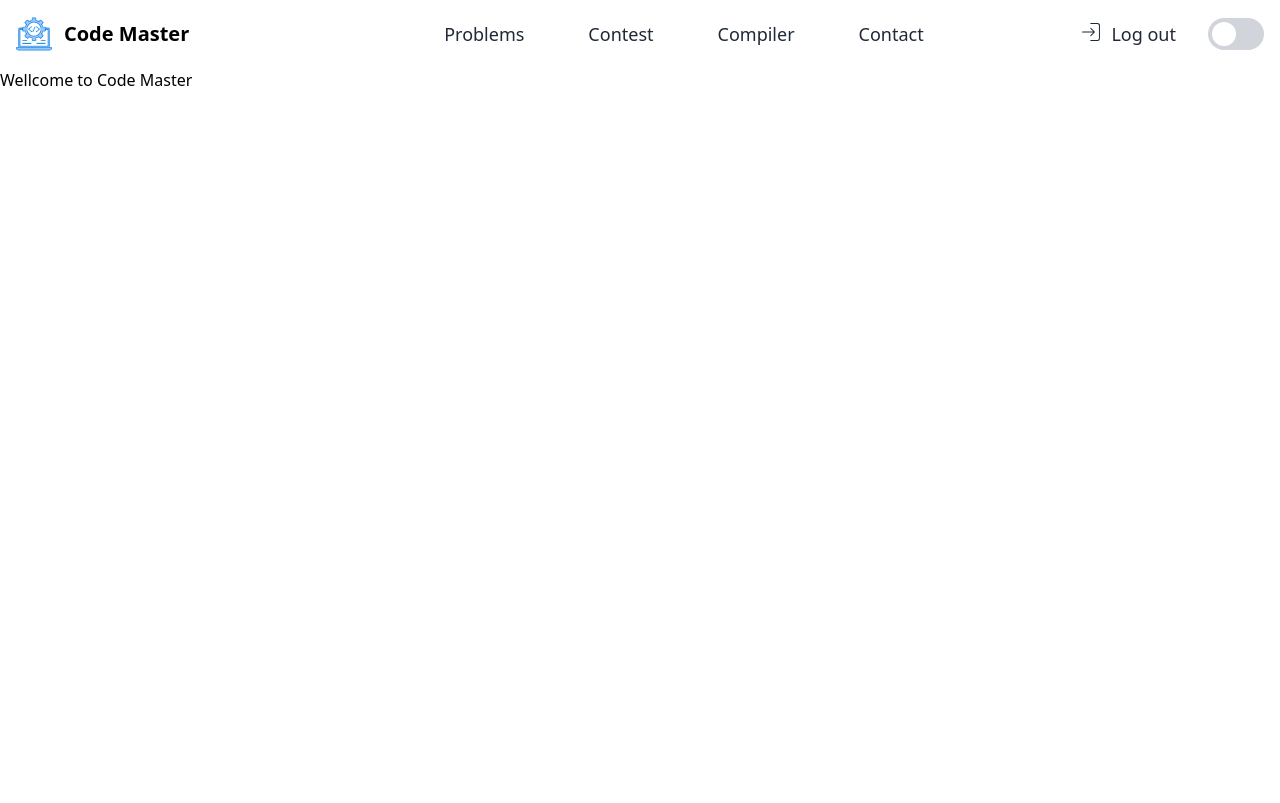
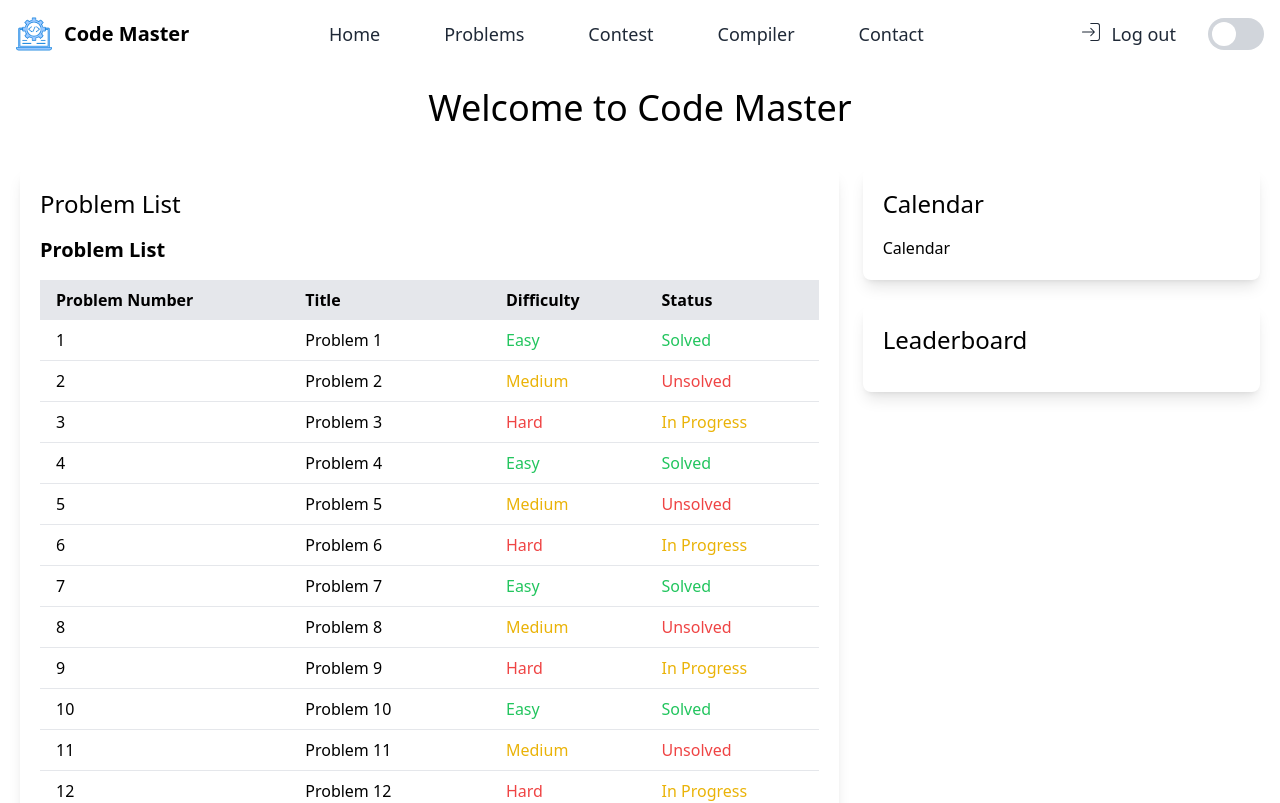
Before and after one commit to sh1vaReddy/online-judge, a React (Vite) app in the folder frontend/: page / in a window 1280 px wide. Shown: the top 803 px of the page. Built offline with nearby package versions, Linux system fonts and the light colour scheme.

Commit message:
home page

```diff
--- a/frontend/src/App.jsx
+++ b/frontend/src/App.jsx
@@ -19,6 +19,7 @@ const App = () => {
               <Route path="/sing" element={<Login />} />
               <Route path="/problem" element={<Editor />} />
               <Route path='/compiler'element={<Compiler/>}/>
+
             </Route>
           </Routes>
         </Suspense>
--- /dev/null
+++ b/frontend/src/ClickTrackerWithRef.jsx
@@ -0,0 +1,19 @@
+import React, { useRef } from 'react';
+
+function ClickTrackerWithRef() {
+  const clickCount = useRef(0); // Keeps track of clicks
+
+  const handleClick = () => {
+    clickCount.current += 1; // Update the count
+    console.log('Click count (useRef):', clickCount.current);
+  };
+
+  return (
+    <div>
+      <button onClick={handleClick}>Click Me</button>
+      <p>Open the console to see the click count!</p>
+    </div>
+  );
+}
+
+export default ClickTrackerWithRef;
--- a/frontend/src/components/Header/Header.jsx
+++ b/frontend/src/components/Header/Header.jsx
@@ -11,7 +11,7 @@ const Header = () => {
 
   // Array of menu items
   const menuItems = [
-    { label: "Home", to: "/", current: true },
+    { label: "Home", to: "/"},
     { label: "Problems", to: "/problem" },
     { label: "Contest", to: "/contest" },
     { label: "Compiler", to: "/compiler" },
--- /dev/null
+++ b/frontend/src/components/Home/Calendar.jsx
@@ -0,0 +1,8 @@
+
+const Calendar = () => {
+  return (
+    <div>Calendar</div>
+  )
+}
+
+export default Calendar
--- a/frontend/src/components/Home/Home.jsx
+++ b/frontend/src/components/Home/Home.jsx
@@ -1,12 +1,41 @@
 import { useContext } from "react";
-import { ThemeContext } from '../../ThemeContext'
+import { ThemeContext } from '../../ThemeContext';
+
+// Placeholder components
+import ProblemList from './ProblemList';
+import Calendar from './Calendar';
+import Leaderboard from './Leaderboard';
 
 const Home = () => {
   const { theme, toggleTheme } = useContext(ThemeContext);
 
   return (
-    <div className="min-h-screen bg-white dark:bg-gray-900 text-black dark:text-white">
-      <h1>Wellcome to Code Master</h1>
+    <div className={`min-h-screen ${theme === 'dark' ? 'bg-gray-900 text-white' : 'bg-white text-black'}`}>
+      <h1 className="text-center text-4xl p-5">Welcome to Code Master</h1>
+
+      {/* Main content layout */}
+      <div className="grid grid-cols-1 lg:grid-cols-3 gap-6 p-5">
+        {/* Left side: Problem List */}
+        <div className="bg-white dark:bg-gray-800 rounded-lg shadow-lg p-5 lg:col-span-2 " >
+          <h2 className="text-2xl mb-4">Problem List</h2>
+          <ProblemList />
+        </div>
+
+        {/* Right side: Calendar and Leaderboard */}
+        <div className="flex flex-col gap-6 lg:col-span-1">
+          {/* Calendar */}
+          <div className="bg-white dark:bg-gray-800 rounded-lg shadow-lg p-5">
+            <h2 className="text-2xl mb-4">Calendar</h2>
+            <Calendar />
+          </div>
+
+          {/* Leaderboard */}
+          <div className="bg-white dark:bg-gray-800 rounded-lg shadow-lg p-5">
+            <h2 className="text-2xl mb-4">Leaderboard</h2>
+            <Leaderboard />
+          </div>
+        </div>
+      </div>
     </div>
   );
 };
--- /dev/null
+++ b/frontend/src/components/Home/Leaderboard.jsx
@@ -0,0 +1,11 @@
+
+
+const Leaderboard = () => {
+  return (
+    <div>
+
+    </div>
+  )
+}
+
+export default Leaderboard
--- /dev/null
+++ b/frontend/src/components/Home/ProblemList.jsx
@@ -0,0 +1,41 @@
+const ProblemList = () => {
+  // Generate 1000 mock problems with status
+  const problems = Array.from({ length: 1000 }, (_, index) => ({
+    number: index + 1,          // Problem number
+    title: `Problem ${index + 1}`, // Problem title
+    difficulty: index % 3 === 0 ? 'Easy' : index % 3 === 1 ? 'Medium' : 'Hard', // Difficulty
+    status: index % 3 === 0 ? 'Solved' : index % 3 === 1 ? 'Unsolved' : 'In Progress', // Status
+  }));
+
+  return (
+    <div>
+      <h2 className="text-xl font-bold mb-4">Problem List</h2>
+      <table className="min-w-full table-auto">
+        <thead>
+          <tr className="bg-gray-200 dark:bg-gray-800 text-left">
+            <th className="px-4 py-2">Problem Number</th>
+            <th className="px-4 py-2">Title</th>
+            <th className="px-4 py-2">Difficulty</th>
+            <th className="px-4 py-2">Status</th> {/* New Status column */}
+          </tr>
+        </thead>
+        <tbody>
+          {problems.map((problem) => (
+            <tr key={problem.number} className="border-b dark:border-gray-700">
+              <td className="px-4 py-2">{problem.number}</td>
+              <td className="px-4 py-2">{problem.title}</td>
+              <td className={`px-4 py-2 ${problem.difficulty === 'Easy' ? 'text-green-500' : problem.difficulty === 'Medium' ? 'text-yellow-500' : 'text-red-500'}`}>
+                {problem.difficulty}
+              </td>
+              <td className={`px-4 py-2 ${problem.status === 'Solved' ? 'text-green-500' : problem.status === 'Unsolved' ? 'text-red-500' : 'text-yellow-500'}`}>
+                {problem.status}
+              </td> {/* Display problem status */}
+            </tr>
+          ))}
+        </tbody>
+      </table>
+    </div>
+  );
+};
+
+export default ProblemList;
```
Also changed, not shown: 1 other file (tests, documents, lock files or other folders).
